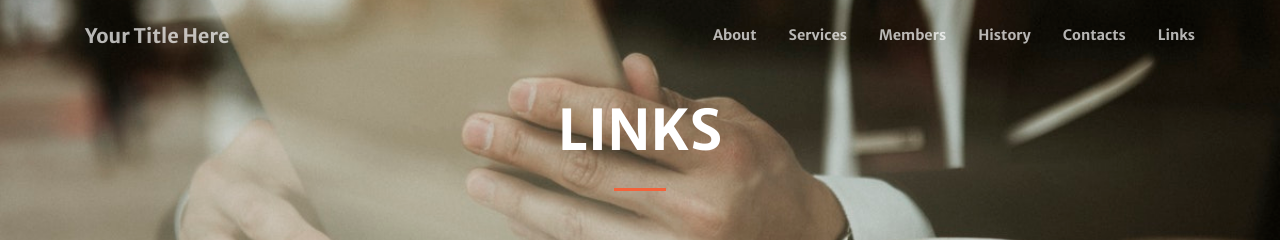
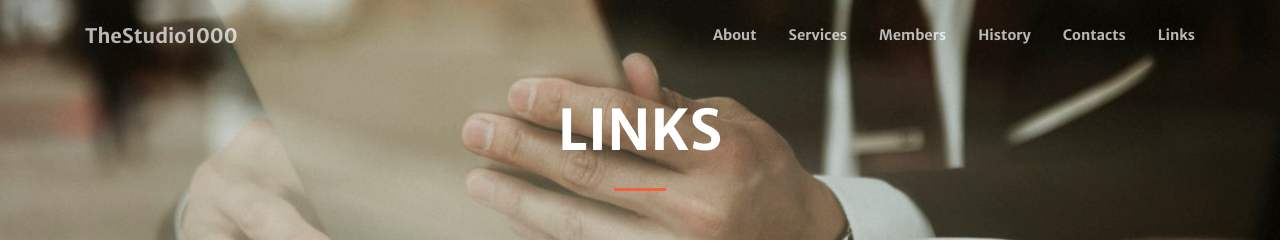
Before and after one commit to thestudio1000/thestudio1000.github.io, a Jekyll site: the page built from links.md, in a window 1280 px wide. Shown: the top 242 px of the page. Built offline with Jekyll 4.4.1, drawn with Linux system fonts in a browser that asks for light colours; nearby versions of some CDN libraries.

Commit message:
'message'

```diff
--- a/_config.yml
+++ b/_config.yml
@@ -1,5 +1,5 @@
 # Site settings
-title: Your Title Here
+title: TheStudio1000
 description: > # this means to ignore newlines until "baseurl:"
 baseurl: "/creative-theme-jekyll-new/" # the subpath of your site, e.g. /blog/
 url: "" # the base hostname & protocol for your site
```
